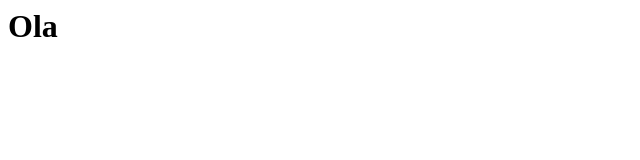
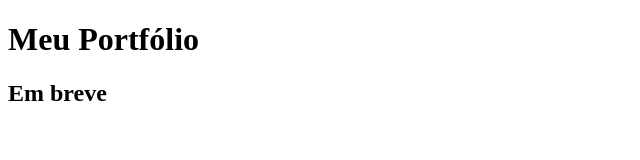
Before and after one commit to HeDuz7/HeDuz7.github.io, a plain HTML site: page index.html in a window 1280 px wide. Shown: the whole page, without its empty margins (0-640 px from the left). Drawn offline with Linux system fonts and the light colour scheme.

Commit message:
Em Breve
Signed-off-by: HeDuz7 <notluiz901@gmail.com>

```diff
--- a/index.html
+++ b/index.html
@@ -1,2 +1,15 @@
-<h1>Ola
-</h1>
+<!DOCTYPE html>
+<html lang="pr-BR">
+    <head>
+        <meta charset="UTF-8">
+        <meta name="viewport" content="width=device-width, initial-scale=1.0">
+        <title>Heduz</title>
+        <link rel="stylesheet" href="styles.css">
+    </head>
+    <body>
+        <header>
+            <h1>Meu Portfólio</h1>
+            <h2>Em breve</h2>
+        </header>
+    </body>
+</html>
```
Also changed, not shown: script.js (added), styles.css (added).
